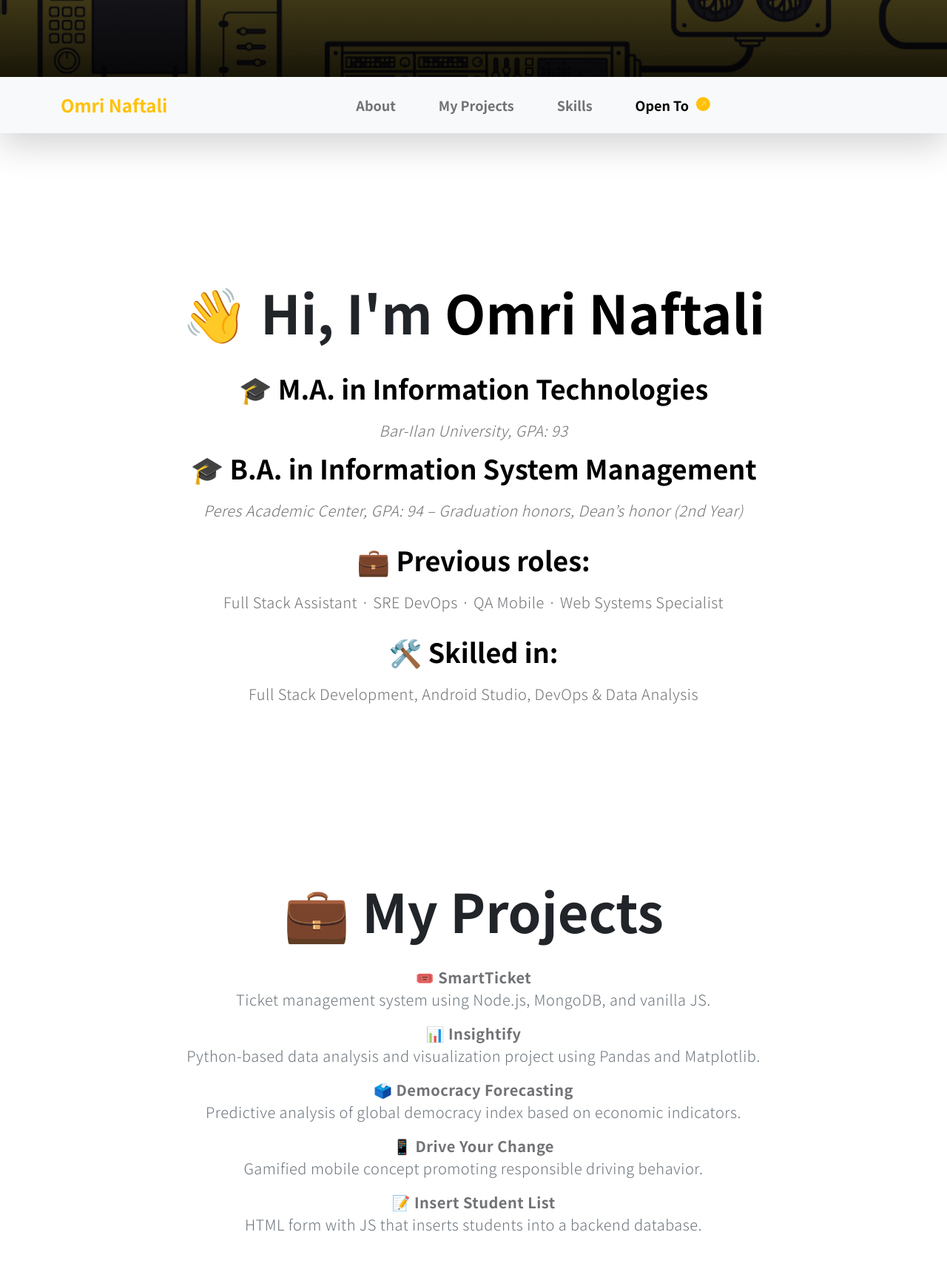
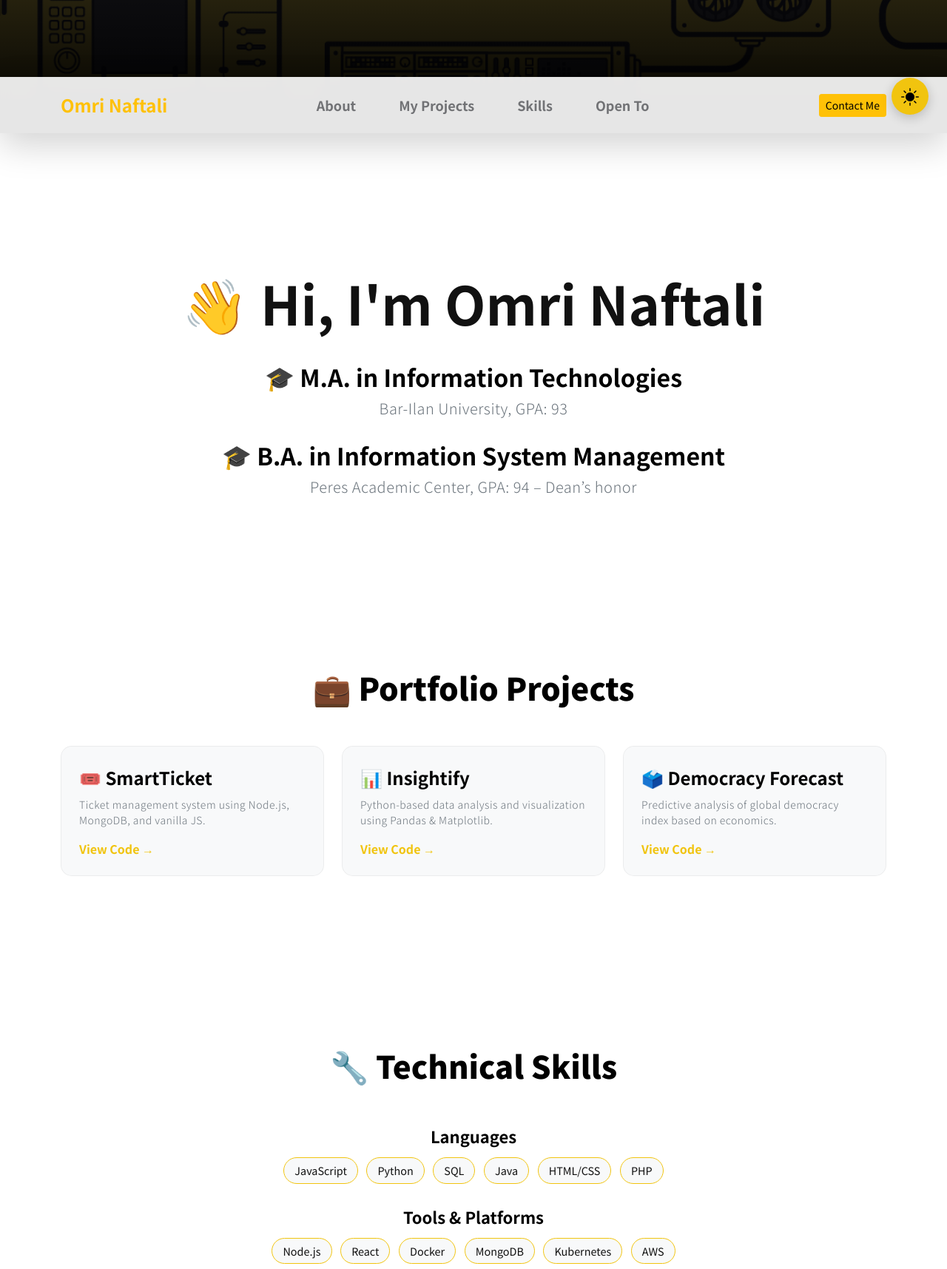
Before and after one commit to omrinaftali/omrinaftaliWeb, a plain HTML site: page index.html in a window 1280 px wide. Shown: the part 620-2335 px from the top of the page at 74% size. Drawn offline with Linux system fonts and the light colour scheme.

Commit message:
Update index.html

```diff
--- a/index.html
+++ b/index.html
@@ -3,281 +3,250 @@
     <head>
         <meta charset="utf-8">
         <meta name="viewport" content="width=device-width, initial-scale=1">
+        <title>Omri Naftali | Full Stack Developer</title>
 
-        <meta name="description" content="">
-        <meta name="author" content="">
-
-        <title> Omri Naftali HTML Template</title>
-
-        <!-- CSS FILES -->
         <link rel="preconnect" href="https://fonts.googleapis.com">
-
         <link rel="preconnect" href="https://fonts.gstatic.com" crossorigin>
-
         <link href="https://fonts.googleapis.com/css2?family=Noto+Sans+JP:wght@100;300;400;700;900&display=swap" rel="stylesheet">
-
         <link href="css/bootstrap.min.css" rel="stylesheet">
         <link href="css/bootstrap-icons.css" rel="stylesheet">
-
         <link rel="stylesheet" href="css/magnific-popup.css">
-
         <link href="css/aos.css" rel="stylesheet">
-
         <link href="css/templatemo-nomad-force.css" rel="stylesheet">
 
         <style>
-        #projects a {
-        color: inherit;
-        text-decoration: none;
-        font-weight: 600;
-        transition: all 0.3s ease;
+            :root {
+                --bg-color: #ffffff;
+                --text-color: #111111;
+                --card-bg: #f8f9fa;
+                --nav-bg: rgba(255, 255, 255, 0.9);
             }
 
-        #projects a:hover {
-        color: #f1c40f; /* צהוב ב-hover */
-        text-decoration: underline;
+            [data-theme="dark"] {
+                --bg-color: #121212;
+                --text-color: #e0e0e0;
+                --card-bg: #1e1e1e;
+                --nav-bg: rgba(18, 18, 18, 0.9);
             }
 
+            body {
+                background-color: var(--bg-color);
+                color: var(--text-color);
+                transition: background-color 0.3s, color 0.3s;
+            }
+
+            .navbar {
+                background-color: var(--nav-bg) !important;
+                backdrop-filter: blur(10px);
+            }
+
+            /* עיצוב כפתור מצב לילה */
+            #theme-toggle {
+                position: fixed;
+                bottom: 25px;
+                right: 25px;
+                z-index: 9999;
+                width: 50px;
+                height: 50px;
+                border-radius: 50%;
+                border: none;
+                background: #f1c40f;
+                color: #000;
+                font-size: 1.5rem;
+                cursor: pointer;
+                box-shadow: 0 4px 15px rgba(0,0,0,0.2);
+                display: flex;
+                align-items: center;
+                justify-content: center;
+                transition: transform 0.3s ease;
+            }
+
+            #theme-toggle:hover { transform: scale(1.1); }
+
+            /* שדרוג ה-Hero */
             .imageWrapper {
                 position: relative;
                 width: 100%;
-            height: 100vh; /* גובה כל המסך */
+                height: 100vh;
                 overflow: hidden;
             }
-
+            .imageWrapper::after {
+                content: "";
+                position: absolute;
+                top: 0; left: 0; width: 100%; height: 100%;
+                background: rgba(0,0,0,0.4); /* שכבת כהות כדי שהטקסט יבלוט */
+            }
             .fullscreen-image {
                 width: 100%;
                 height: 100%;
                 object-fit: cover;
-            display: block;
             }
 
+            /* כרטיסיות פרויקטים */
+            .project-card {
+                background-color: var(--card-bg);
+                border: 1px solid rgba(0,0,0,0.05);
+                border-radius: 15px;
+                transition: all 0.3s ease;
+                height: 100%;
+            }
+            .project-card:hover {
+                transform: translateY(-10px);
+                box-shadow: 0 10px 20px rgba(0,0,0,0.1);
+            }
+            .project-card a {
+                color: #f1c40f;
+                text-decoration: none;
+                font-weight: bold;
+            }
 
+            /* תגי כישורים */
+            .skill-badge {
+                display: inline-block;
+                padding: 6px 14px;
+                margin: 4px;
+                background: var(--card-bg);
+                border: 1px solid #f1c40f;
+                border-radius: 50px;
+                font-size: 0.9rem;
+            }
+
+            .section-padding { padding: 100px 0; }
         </style>
-
     </head>
 
     <body>
+        <button id="theme-toggle" title="Toggle Dark Mode">
+            <i class="bi-sun-fill" id="theme-icon"></i>
+        </button>
 
         <main>
-
             <section class="hero" id="hero">
                 <div class="heroText">
                     <h1 class="text-white mt-5 mb-lg-4" data-aos="zoom-in" data-aos-delay="800">
-                        Omri  Naftali
+                        Omri Naftali
                     </h1>
-
                     <p class="text-secondary-white-color" data-aos="fade-up" data-aos-delay="1000">
-<!--                         <strong class="custom-underline">Junior</strong> Full Stack Developer -->
                         <strong class="custom-underline">Full Stack</strong> Developer
-
                     </p>
                 </div>
-
-                <!-- <div class="videoWrapper">
-                    <video autoplay="" loop="" muted="" class="custom-video" poster="videos/792bd98f3e617786c850493560e11c45.jpg">
-                        <source src="videos/814dc43e870597176cad645798825c03.mp4" type="video/mp4">
-
-                        Your browser does not support the video tag.
-                    </video>
-                </div> -->
 
                 <div class="imageWrapper">
                     <img src="images/IMG_3587.GIF" alt="Hello" class="fullscreen-image" />
                 </div>
-
-
-
                 <div class="overlay"></div>
             </section>
 
-            <nav class="navbar navbar-expand-lg bg-light shadow-lg">
+            <nav class="navbar navbar-expand-lg shadow-lg sticky-top">
                 <div class="container">
-                    <a class="navbar-brand" href="index.html">
+                    <a class="navbar-brand" href="#">
                         <strong>Omri Naftali</strong>
                     </a>
 
-                    <button class="navbar-toggler" type="button" data-bs-toggle="collapse" data-bs-target="#navbarNav" aria-controls="navbarNav" aria-expanded="false" aria-label="Toggle navigation">
+                    <button class="navbar-toggler" type="button" data-bs-toggle="collapse" data-bs-target="#navbarNav">
                         <span class="navbar-toggler-icon"></span>
                     </button>
 
                     <div class="collapse navbar-collapse" id="navbarNav">
                         <ul class="navbar-nav mx-auto">
-                            <li class="nav-item active">
-                                <a class="nav-link" href="#about">About</a>
-                            </li>
-
-                            <li class="nav-item">
-                                <a class="nav-link" href="#projects">My Projects</a>
-                            </li>
-
-                            <li class="nav-item">
-                                <a class="nav-link" href="#skills">Skills</a>
-                            </li>
-
-                            <li class="nav-item">
-                                <a class="nav-link" href="#opento">Open To</a>
-                            </li>
+                            <li class="nav-item"><a class="nav-link" href="#about">About</a></li>
+                            <li class="nav-item"><a class="nav-link" href="#projects">My Projects</a></li>
+                            <li class="nav-item"><a class="nav-link" href="#skills">Skills</a></li>
+                            <li class="nav-item"><a class="nav-link" href="#opento">Open To</a></li>
                         </ul>
+                        <a href="mailto:omrinaftali@gmail.com" class="btn btn-warning btn-sm ms-lg-3">Contact Me</a>
                     </div>
                 </div>
             </nav>
 
-
             <section class="section-padding text-center" id="about">
-  <div class="container">
+                <div class="container" data-aos="fade-up">
+                    <h1 class="mb-4" style="font-weight: 700;">👋 Hi, I'm Omri Naftali</h1>
                     <div class="row justify-content-center">
-      <div class="col-lg-10">
-
-        <h1 class="mb-4" style="font-weight: 700;" data-aos="fade-up">
-          👋 Hi, I'm <span style="color: #000;">Omri Naftali</span>
-        </h1>
-
-        <h3 class="mb-3" data-aos="fade-up" data-aos-delay="100">
-          🎓 M.A. in Information Technologies
-        </h3>
-        <p class="mb-2" data-aos="fade-up" data-aos-delay="150">
-          <em>Bar-Ilan University, GPA: 93</em>
-        </p>
-
-        <h3 class="mb-3" data-aos="fade-up" data-aos-delay="200">
-          🎓 B.A. in Information System Management
-        </h3>
-        <p class="mb-2" data-aos="fade-up" data-aos-delay="250">
-          <em>Peres Academic Center, GPA: 94 – Graduation honors, Dean’s honor (2nd Year)</em>
-        </p>
-
-        <h3 class="mt-4 mb-3" data-aos="fade-up" data-aos-delay="300">
-          💼 Previous roles:
-        </h3>
-        <p class="mb-2" data-aos="fade-up" data-aos-delay="350">
-          Full Stack Assistant · SRE DevOps · QA Mobile · Web Systems Specialist
-        </p>
-
-        <h3 class="mt-4 mb-3" data-aos="fade-up" data-aos-delay="400">
-          🛠️ Skilled in:
-        </h3>
-        <p class="mb-0" data-aos="fade-up" data-aos-delay="450">
-          Full Stack Development, Android Studio, DevOps & Data Analysis
-        </p>
-
+                        <div class="col-lg-8">
+                            <div class="mb-4">
+                                <h4 class="mb-1">🎓 M.A. in Information Technologies</h4>
+                                <p class="text-muted">Bar-Ilan University, GPA: 93</p>
+                            </div>
+                            <div class="mb-4">
+                                <h4 class="mb-1">🎓 B.A. in Information System Management</h4>
+                                <p class="text-muted">Peres Academic Center, GPA: 94 – Dean’s honor</p>
+                            </div>
                         </div>
                     </div>
                 </div>
             </section>
 
-
-
-<section class="section-padding text-center" id="projects">
+            <section class="section-padding" id="projects">
                 <div class="container">
-    <div class="row justify-content-center">
-      <div class="col-lg-10">
-
-        <h1 class="mb-4" style="font-weight: 700;" data-aos="fade-up">
-          💼 My Projects
-        </h1>
-
-        <div style="font-size: 1.1rem;" data-aos="fade-up" data-aos-delay="100">
-          <p><strong>🎟️ <a href="https://github.com/omrinaftali/SmartTicket" target="_blank">SmartTicket</a></strong><br>
-          <span class="text-muted">Ticket management system using Node.js, MongoDB, and vanilla JS.</span></p>
-
-          <p><strong>📊 <a href="https://github.com/omrinaftali/Insightify" target="_blank">Insightify</a></strong><br>
-          <span class="text-muted">Python-based data analysis and visualization project using Pandas and Matplotlib.</span></p>
-
-          <p><strong>🗳️ <a href="https://github.com/omrinaftali/Democracy-Forecast" target="_blank">Democracy Forecasting</a></strong><br>
-          <span class="text-muted">Predictive analysis of global democracy index based on economic indicators.</span></p>
-
-          <p><strong>📱 <a href="https://github.com/omrinaftali/DriveYourChangeApp" target="_blank">Drive Your Change</a></strong><br>
-          <span class="text-muted">Gamified mobile concept promoting responsible driving behavior.</span></p>
-
-          <p><strong>📝 <a href="https://github.com/omrinaftali/InsertStudntList-HTML" target="_blank">Insert Student List</a></strong><br>
-          <span class="text-muted">HTML form with JS that inserts students into a backend database.</span></p>
+                    <h2 class="text-center mb-5" data-aos="fade-up">💼 Portfolio Projects</h2>
+                    <div class="row">
+                        <div class="col-lg-4 col-md-6 mb-4" data-aos="fade-up" data-aos-delay="100">
+                            <div class="card project-card p-4">
+                                <h5>🎟️ SmartTicket</h5>
+                                <p class="text-muted small">Ticket management system using Node.js, MongoDB, and vanilla JS.</p>
+                                <a href="https://github.com/omrinaftali/SmartTicket" target="_blank">View Code →</a>
                             </div>
-
+                        </div>
+                        <div class="col-lg-4 col-md-6 mb-4" data-aos="fade-up" data-aos-delay="200">
+                            <div class="card project-card p-4">
+                                <h5>📊 Insightify</h5>
+                                <p class="text-muted small">Python-based data analysis and visualization using Pandas & Matplotlib.</p>
+                                <a href="https://github.com/omrinaftali/Insightify" target="_blank">View Code →</a>
+                            </div>
+                        </div>
+                        <div class="col-lg-4 col-md-6 mb-4" data-aos="fade-up" data-aos-delay="300">
+                            <div class="card project-card p-4">
+                                <h5>🗳️ Democracy Forecast</h5>
+                                <p class="text-muted small">Predictive analysis of global democracy index based on economics.</p>
+                                <a href="https://github.com/omrinaftali/Democracy-Forecast" target="_blank">View Code →</a>
+                            </div>
                         </div>
                     </div>
                 </div>
             </section>
 
-</section>
-
-
-
-<section class="section-padding text-center" id="skills">
-  <div class="container">
-    <div class="row justify-content-center">
-      <div class="col-lg-10">
-
-        <h1 class="mb-4" style="font-weight: 700;" data-aos="fade-up">
-          🔧 Technical Skills
-        </h1>
-
-        <p class="mb-0" style="font-size: 1.1rem;" data-aos="fade-up" data-aos-delay="100">
-        <p><strong>Languages:</strong><br>
-            <span class="text-muted">HTML, Python, JavaScript, SQL, Java, PHP, C++, C#</span></p>
-        <p><strong>Tools:</strong><br>
-            <span class="text-muted">Node.js, React, MongoDB, Android Studio, Pandas, Scikit-learn, Docker, Kubernetes, Prometheus, Grafana</span></p>
-        <p><strong>Platforms:</strong><br>
-            <span class="text-muted">Linux, Windows, VMware, Vivenu API, Salat CMS</span></p>
-        </p>
-
+            <section class="section-padding text-center bg-light-variant" id="skills">
+                <div class="container" data-aos="fade-up">
+                    <h2 class="mb-5">🔧 Technical Skills</h2>
+                    <div class="mb-4">
+                        <h6>Languages</h6>
+                        <div class="skill-badge">JavaScript</div> <div class="skill-badge">Python</div>
+                        <div class="skill-badge">SQL</div> <div class="skill-badge">Java</div>
+                        <div class="skill-badge">HTML/CSS</div> <div class="skill-badge">PHP</div>
                     </div>
+                    <div>
+                        <h6>Tools & Platforms</h6>
+                        <div class="skill-badge">Node.js</div> <div class="skill-badge">React</div>
+                        <div class="skill-badge">Docker</div> <div class="skill-badge">MongoDB</div>
+                        <div class="skill-badge">Kubernetes</div> <div class="skill-badge">AWS</div>
                     </div>
                 </div>
             </section>
 
             <section class="section-padding text-center" id="opento">
+                <div class="container" data-aos="fade-up">
+                    <h2 class="mb-4">🤝 Open to Opportunities</h2>
+                    <p class="lead">Full Stack | Frontend | Backend | Software Engineer</p>
+                </div>
+            </section>
+        </main>
+
+        <footer class="site-footer">
             <div class="container">
-    <div class="row justify-content-center">
-      <div class="col-lg-10">
-
-        <h1 class="mb-4" style="font-weight: 700;" data-aos="fade-up">
-          🤝 Open to:
-        </h1>
-
-        <p class="mb-0" style="font-size: 1.1rem;" data-aos="fade-up" data-aos-delay="100">
-        Full Stack Developer<br>
-        Frontend Developer<br>
-        Backend Developer<br>
-        Software Engineer
-        </p>
-
+                <div class="row align-items-center">
+                    <div class="col-lg-6">
+                        <h5 class="text-white"><i class="bi-geo-alt-fill me-2"></i> Bat-Yam, Israel</h5>
+                        <a href="mailto:omrinaftali@gmail.com" class="text-warning">omrinaftali@gmail.com</a>
+                    </div>
+                    <div class="col-lg-6 text-lg-end mt-4 mt-lg-0">
+                        <a href="https://linkedin.com/in/omrinaftali" class="social-icon-link bi-linkedin me-3"></a>
+                        <a href="https://github.com/omrinaftali" class="social-icon-link bi-github"></a>
                     </div>
                 </div>
             </div>
-</section>
-
-
-
-        <footer class="site-footer">
-            <div class="container">
-                <div class="row">
-
-                    <div class="col-12">
-                        <h5 class="text-white">
-                            <i class="bi-geo-alt-fill me-2"></i>
-                            Bat-yam, israel
-                        </h5>
-
-                        <a href="mailto:omrinaftali@gmail.com" class="custom-link mt-3 mb-5">
-                            omrinaftali@gmail.com
-                        </a>
-                    </div>
-
-                    <div class="col-lg-3 col-5 ms-auto">
-                        <ul class="social-icon">
-                            <li><a href="https://linkedin.com/in/omrinaftali" class="social-icon-link bi-linkedin"></a></li>
-
-                            <li><a href="https://github.com/omrinaftali" class="social-icon-link bi-github"></a></li>
-
-                        </ul>
-                    </div>
-
-                </div>
-            </section>
         </footer>
 
-        <!-- JAVASCRIPT FILES -->
         <script src="js/jquery.min.js"></script>
         <script src="js/bootstrap.bundle.min.js"></script>
         <script src="js/jquery.sticky.js"></script>
@@ -287,5 +256,38 @@
         <script src="js/scrollspy.min.js"></script>
         <script src="js/custom.js"></script>
 
+        <script>
+            const themeToggle = document.getElementById('theme-toggle');
+            const themeIcon = document.getElementById('theme-icon');
+            const currentTheme = localStorage.getItem('theme') || 'light';
+
+            // אתחול מצב קיים
+            document.documentElement.setAttribute('data-theme', currentTheme);
+            updateIcon(currentTheme);
+
+            themeToggle.addEventListener('click', () => {
+                let theme = document.documentElement.getAttribute('data-theme');
+                let newTheme = theme === 'light' ? 'dark' : 'light';
+
+                document.documentElement.setAttribute('data-theme', newTheme);
+                localStorage.setItem('theme', newTheme);
+                updateIcon(newTheme);
+            });
+
+            function updateIcon(theme) {
+                if (theme === 'dark') {
+                    themeIcon.classList.replace('bi-sun-fill', 'bi-moon-stars-fill');
+                    themeToggle.style.background = '#fff';
+                    themeToggle.style.color = '#000';
+                } else {
+                    themeIcon.classList.replace('bi-moon-stars-fill', 'bi-sun-fill');
+                    themeToggle.style.background = '#f1c40f';
+                    themeToggle.style.color = '#000';
+                }
+            }
+
+            // הפעלת AOS
+            AOS.init({ duration: 800, once: true });
+        </script>
     </body>
 </html>
```
Lines whose indentation alone changed are shown as unchanged.
